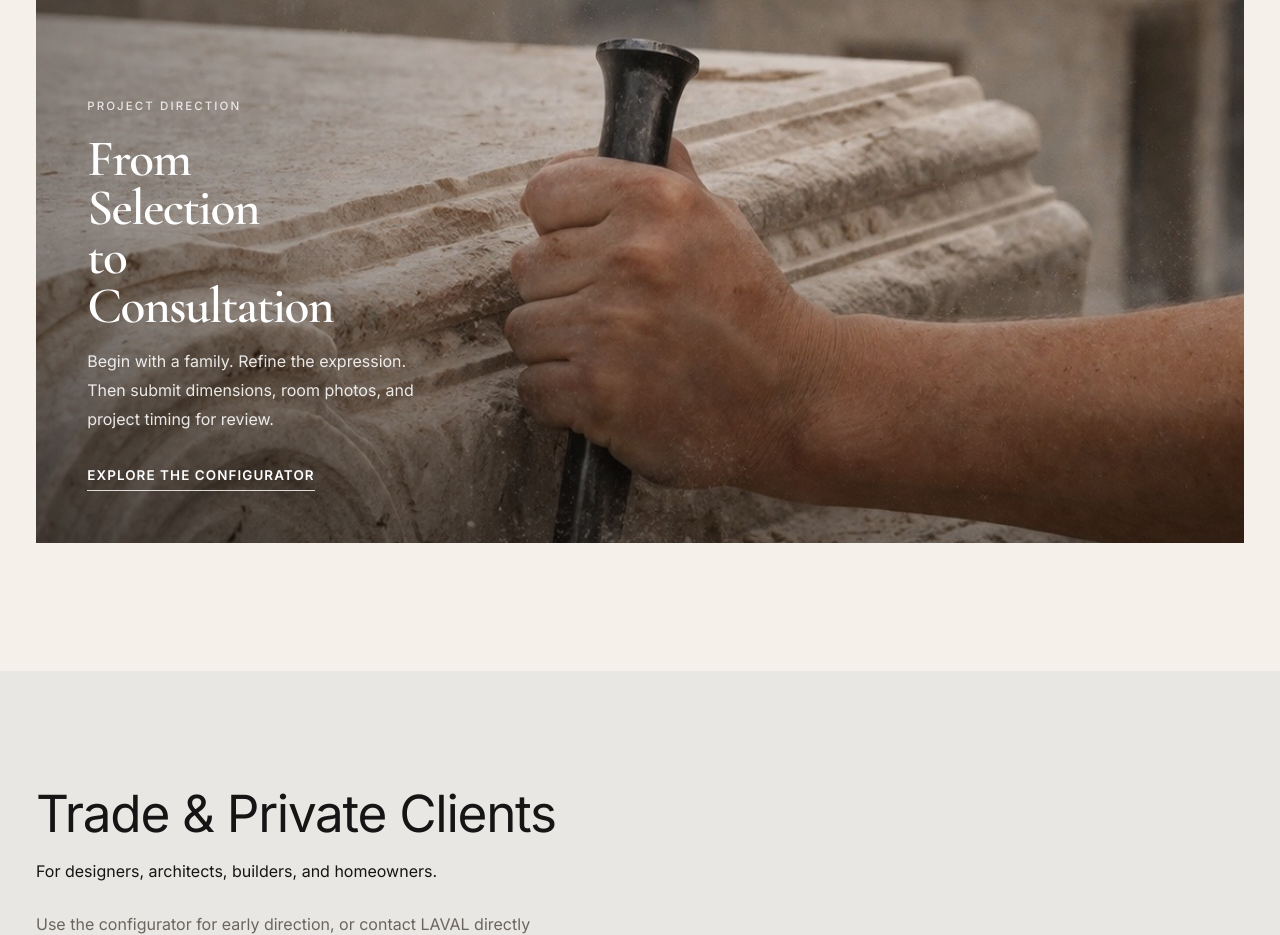
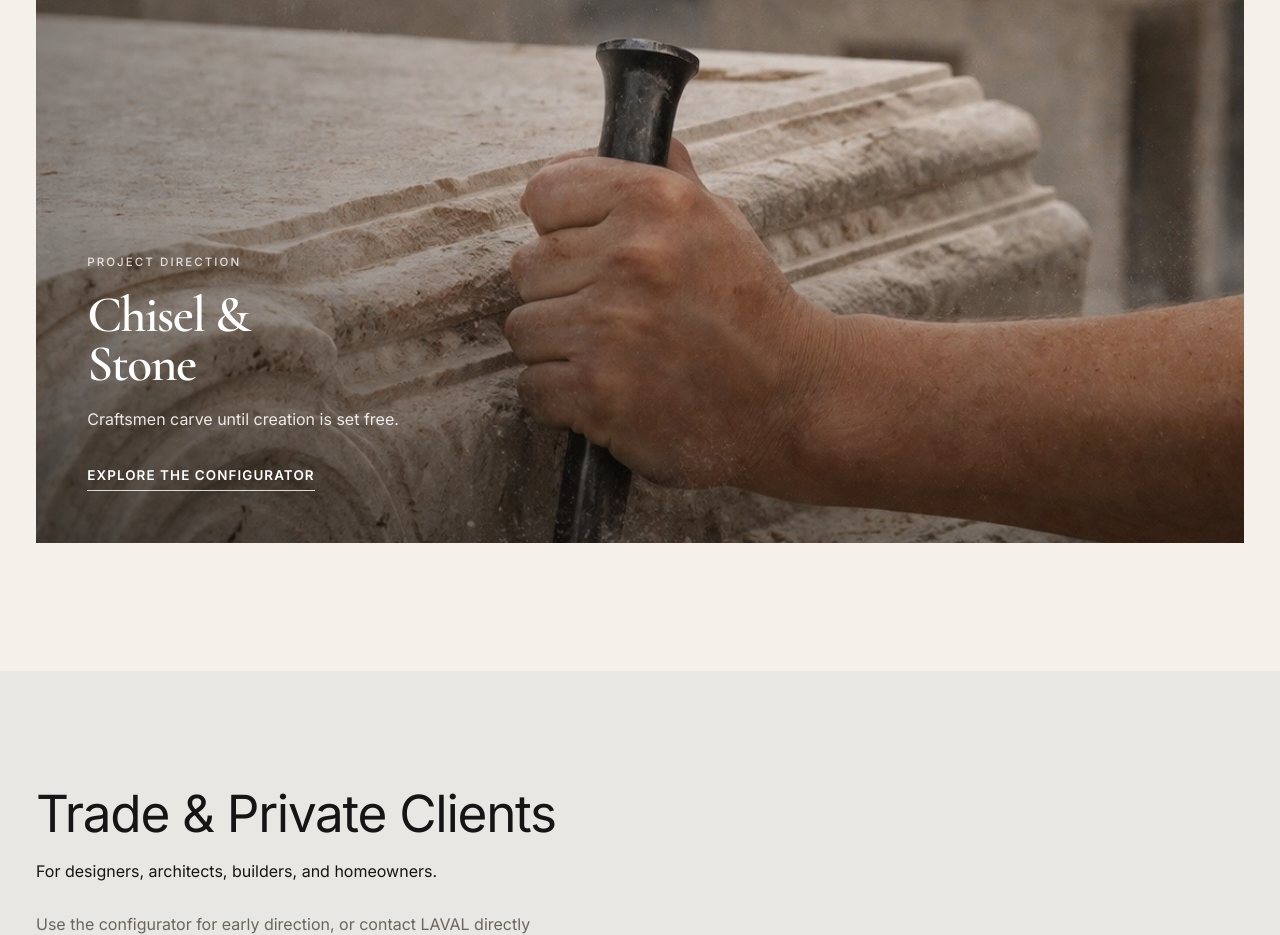
Before and after one commit to musiayar-max/laval-mvp-site, a plain HTML site: page index.html in a window 1280 px wide. Shown: the part 1880-2815 px from the top of the page. Drawn offline with nearby package versions, Linux system fonts and the light colour scheme.

Commit message:
Update index.html

```diff
--- a/index.html
+++ b/index.html
@@ -196,10 +196,9 @@
 
         <div class="feature-content">
           <p class="eyebrow">Project Direction</p>
-          <h2>From Selection to Consultation</h2>
+          <h2>Chisel &amp; Stone</h2>
           <p>
-            Begin with a family. Refine the expression.
-            Then submit dimensions, room photos, and project timing for review.
+            Craftsmen carve until creation is set free.
           </p>
           <div class="feature-actions">
             <a class="text-link text-link--light" href="configurator.html">Explore the Configurator</a>
```
